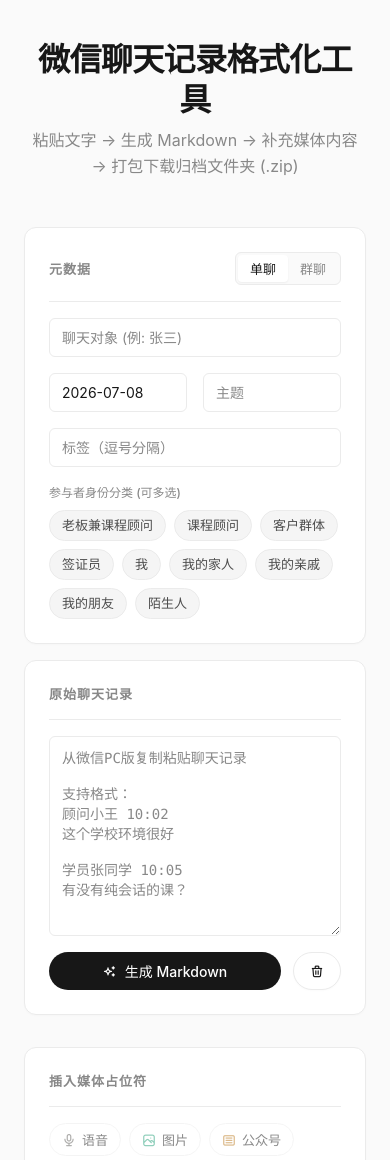
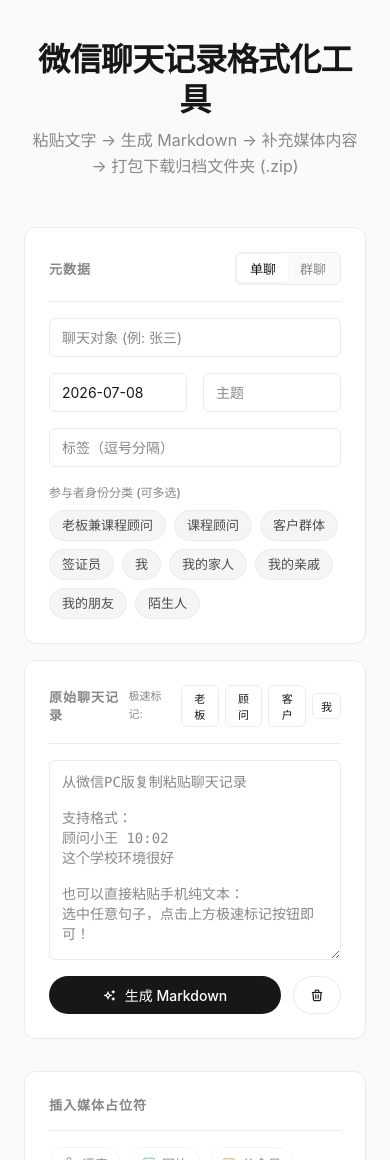
Before and after one commit to yuuniji/wechat-formatter, a React (Vite) app: page / in a window 390 px wide. Shown: the top 1160 px of the page. Built offline with nearby package versions, Linux system fonts and the light colour scheme.

Commit message:
feat: add quick mark mode for mobile plain text input

```diff
--- a/src/App.jsx
+++ b/src/App.jsx
@@ -111,6 +111,7 @@
   let current = null;
   const nameTimePattern = /^(.+?)\s+(\d{1,2}:\d{2}(?::\d{2})?)\s*$/;
   const timeOnlyPattern = /^(\d{4}-\d{2}-\d{2}\s+)?(\d{1,2}:\d{2}(?::\d{2})?)$/;
+  const iphonePattern = /^(.+?)[:：]\s*(.*)$/;
   for (let i = 0; i < lines.length; i++) {
     const trimmed = lines[i].trim();
     if (!trimmed) {
@@ -128,6 +129,15 @@
       if (current) messages.push(current);
       current = { sender: lines[i + 1]?.trim() || "?", time: m2[2], content: [] };
       i++;
+      continue;
+    }
+    const m3 = trimmed.match(iphonePattern);
+    if (m3) {
+      if (current) messages.push(current);
+      current = { sender: m3[1].trim(), time: "", content: [] };
+      if (m3[2].trim()) {
+        current.content.push(m3[2].trim());
+      }
       continue;
     }
     if (current) current.content.push(trimmed);
@@ -169,6 +179,7 @@
   const [formData, setFormData] = useState({});
   const cursorRef = useRef(0);
   const outputRef = useRef(null);
+  const rawRef = useRef(null);
 
   const updateMeta = (k, v) => setMeta(m => ({ ...m, [k]: v }));
 
@@ -186,6 +197,34 @@
     setFormData({});
   };
   const closeForm = () => { setActiveType(null); setFormData({}); };
+
+  const handleQuickAssign = (role) => {
+    if (!rawRef.current) return;
+    const el = rawRef.current;
+    const start = el.selectionStart;
+    const end = el.selectionEnd;
+    const text = raw;
+
+    let lineStart = text.lastIndexOf('\n', start - 1) + 1;
+    let lineEnd = text.indexOf('\n', end);
+    if (lineEnd === -1) lineEnd = text.length;
+
+    const selectedLinesText = text.substring(lineStart, lineEnd);
+    const modifiedLines = selectedLinesText.split('\n').map(line => {
+      // Remove any existing quick-mark prefix like "老板: " if the user is changing their mind
+      const cleanLine = line.replace(/^.*?[:：]\s*/, '');
+      return cleanLine.trim() ? `${role}: ${cleanLine}` : line;
+    }).join('\n');
+
+    const newRaw = text.substring(0, lineStart) + modifiedLines + text.substring(lineEnd);
+    setRaw(newRaw);
+
+    setTimeout(() => {
+      el.focus();
+      el.selectionStart = lineStart + modifiedLines.length;
+      el.selectionEnd = lineStart + modifiedLines.length;
+    }, 0);
+  };
 
   const doInsert = () => {
     const n = (counts[activeType.key] || 0) + 1;
@@ -296,11 +335,20 @@
           </div>
 
           <div className="vc-card" style={{ flex: 1, display: "flex", flexDirection: "column" }}>
-            <div className="vc-card-header">
+            <div className="vc-card-header" style={{ display: "flex", alignItems: "center", justifyContent: "space-between" }}>
               <h2 style={{ fontSize: 13, textTransform: "uppercase", letterSpacing: "1px", margin: 0, color: "var(--vc-mute)" }}>原始聊天记录</h2>
+              <div style={{ display: "flex", gap: 6, alignItems: "center" }}>
+                <span style={{ fontSize: 11, color: "var(--vc-mute)", marginRight: 4 }}>极速标记:</span>
+                {["老板", "顾问", "客户", "我"].map(role => (
+                  <button key={role} onClick={() => handleQuickAssign(role)}
+                    style={{ padding: "4px 8px", fontSize: 11, borderRadius: "var(--radius-sm)", border: "1px solid var(--vc-hairline)", background: "var(--vc-canvas)", color: "var(--vc-ink)", cursor: "pointer", transition: "all 0.2s" }}>
+                    {role}
+                  </button>
+                ))}
+              </div>
             </div>
-            <textarea className="vc-textarea" value={raw} onChange={e => setRaw(e.target.value)}
-              placeholder={"从微信PC版复制粘贴聊天记录\n\n支持格式：\n顾问小王 10:02\n这个学校环境很好\n\n学员张同学 10:05\n有没有纯会话的课？"}
+            <textarea ref={rawRef} className="vc-textarea" value={raw} onChange={e => setRaw(e.target.value)}
+              placeholder={"从微信PC版复制粘贴聊天记录\n\n支持格式：\n顾问小王 10:02\n这个学校环境很好\n\n也可以直接粘贴手机纯文本：\n选中任意句子，点击上方极速标记按钮即可！"}
               style={{ flex: 1, minHeight: 200, fontFamily: "var(--font-mono)", resize: "vertical", marginBottom: 16 }} />
             <div style={{ display: "flex", gap: 12 }}>
               <button className="vc-btn vc-btn-primary" onClick={generate} style={{ flex: 1 }}>
```
